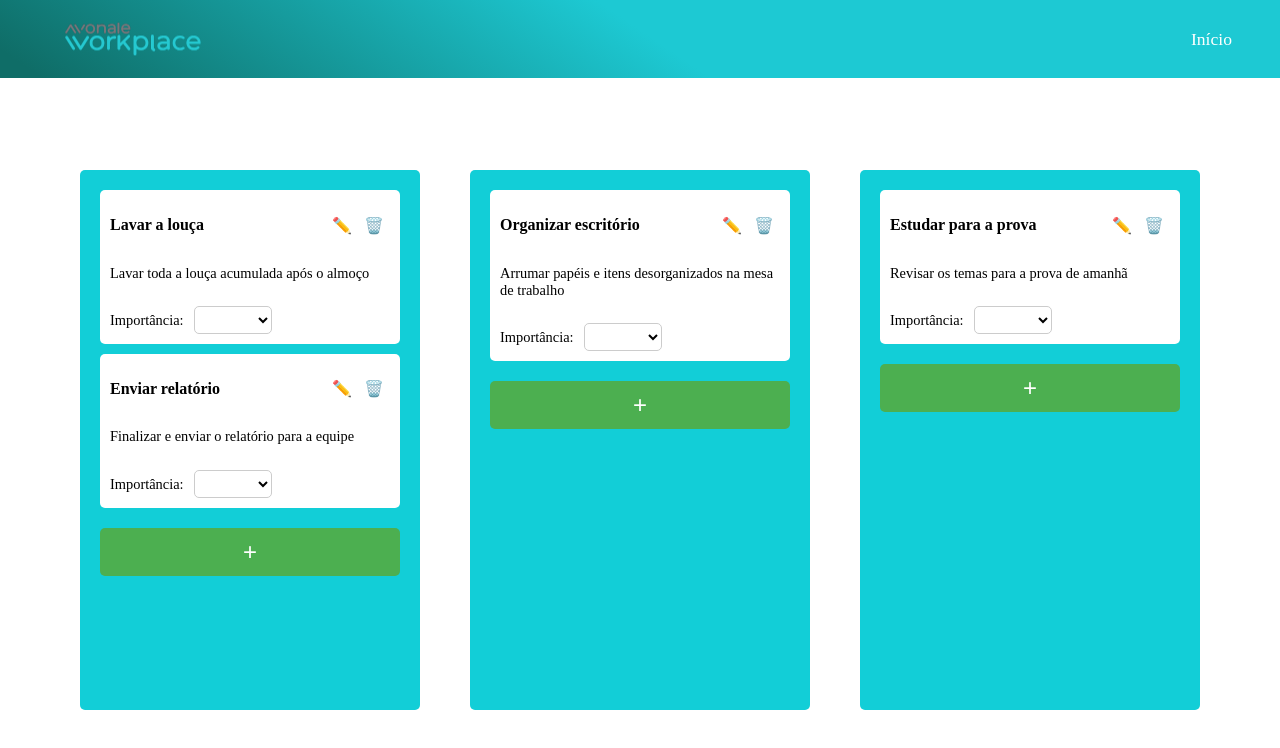
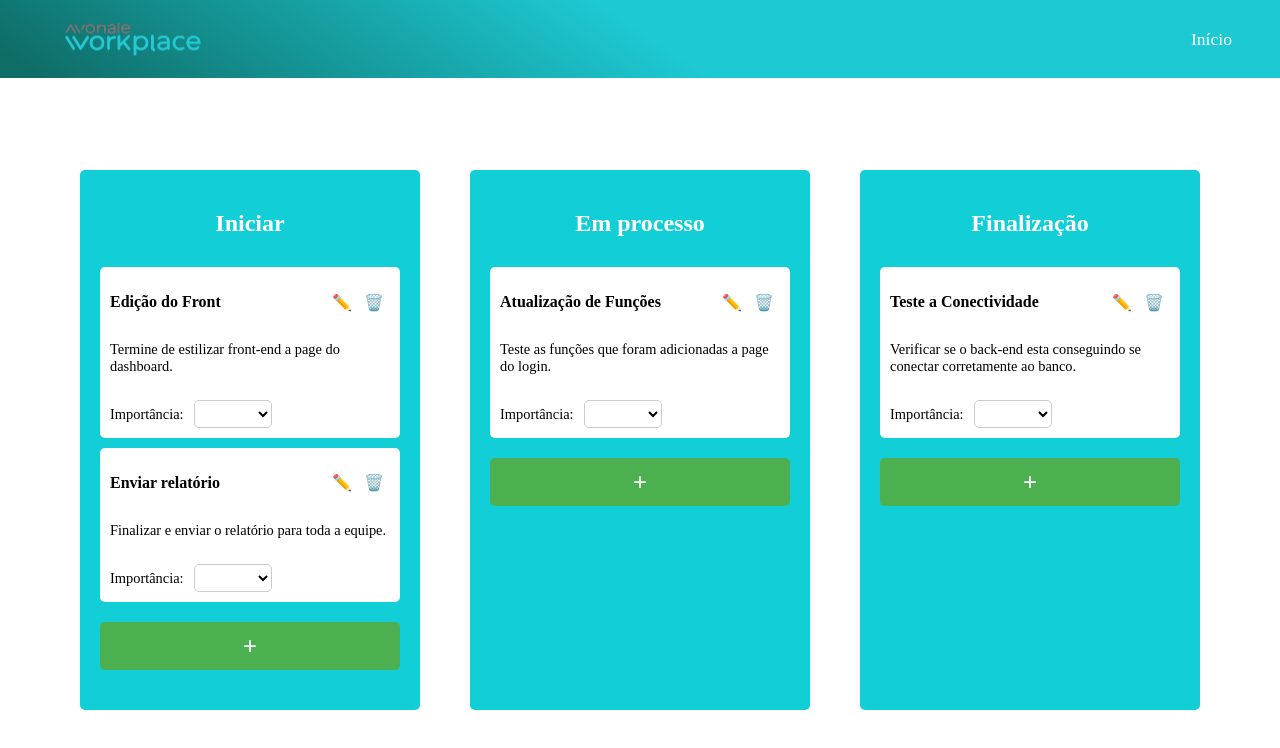
Before and after one commit to Viniosk/Avonalejs, a Vue app: page /dashboard in a window 1280 px wide. Shown: the top 748 px of the page. Built offline with nearby package versions, Linux system fonts and the light colour scheme.

Commit message:
Atualização Frontend

```diff
--- a/src/components/Dashboard.vue
+++ b/src/components/Dashboard.vue
@@ -12,8 +12,10 @@
 
   <br><br><br><br>
 
+  <body>
     <div class="container-tarefas">
       <div class="container">
+        <!-- Adicionando títulos para as colunas -->
         <div
           class="column"
           v-for="(coluna, index) in colunas"
@@ -21,6 +23,12 @@
           @dragover.prevent="onDragOver($event, index)"
           @drop="onDrop($event, index)"
         >
+          <!-- Títulos baseados na posição das colunas -->
+          <h2 class="column-title" v-if="index === 0">Iniciar</h2>
+          <h2 class="column-title" v-else-if="index === 1">Em processo</h2>
+          <h2 class="column-title" v-else>Finalização</h2>
+
+          <!-- Lista de tarefas dentro da coluna -->
           <div
             class="item"
             v-for="(tarefa, tarefaIndex) in coluna"
@@ -53,8 +61,10 @@
             </div>
           </div>
 
+          <!-- Botão para adicionar tarefa -->
           <button class="add-task-btn" @click="toggleForm(index)">+</button>
 
+          <!-- Formulário para adicionar nova tarefa -->
           <div v-if="formVisible === index" class="add-task-form">
             <input
               v-model="novaTarefa.titulo"
@@ -81,9 +91,15 @@
         </div>
       </div>
     </div>
+  </body>
 </template>
 
+
 <script>
+// const { getTarefas } = require("../http-common");
+
+// console.log(await getTarefas());
+
 export default {
   // eslint-disable-next-line vue/multi-word-component-names
   name: "Dashboard",
@@ -91,14 +107,14 @@ export default {
     return {
       colunas: [
         [
-          { id: 1, titulo: "Lavar a louça", descricao: "Lavar toda a louça acumulada após o almoço", urgente: false, },
-          { id: 2, titulo: "Enviar relatório", descricao: "Finalizar e enviar o relatório para a equipe", urgente: true, },
+          { id: 1, titulo: "Edição do Front", descricao: "Termine de estilizar front-end a page do dashboard.", urgente: false, },
+          { id: 2, titulo: "Enviar relatório", descricao: "Finalizar e enviar o relatório para toda a equipe.", urgente: true, },
         ],
         [
-          { id: 3, titulo: "Organizar escritório", descricao: "Arrumar papéis e itens desorganizados na mesa de trabalho", urgente: false, },
+          { id: 3, titulo: "Atualização de Funções", descricao: "Teste as funções que foram adicionadas a page do login.", urgente: false, },
         ],
         [
-          { id: 4, titulo: "Estudar para a prova", descricao: "Revisar os temas para a prova de amanhã", urgente: true, },
+          { id: 4, titulo: "Teste a Conectividade", descricao: "Verificar se o back-end esta conseguindo se conectar corretamente ao banco.", urgente: true, },
         ],
       ],
       formVisible: null,
@@ -135,6 +151,7 @@ export default {
       this.tarefaAtual = tarefa;
       this.colunaOrigem = colunaIndex;
     },
+    // eslint-disable-next-line no-unused-vars
     onDragOver(event, colunaIndex) {
       event.preventDefault();
     },
@@ -177,6 +194,16 @@ export default {
 </script>
 
 <style scoped>
+
+.column-title {
+  text-align: center;
+  font-size: 1.5rem;
+  margin-bottom: 20px;
+  color: #fff;
+  font-weight: bold;
+}
+
+
 /* Estilo do cabeçalho */
 .header {
   height: 75px;
@@ -208,7 +235,7 @@ export default {
 }
 
 .nav ul li a {
-  color: #fff;
+  color: #ffffff;
   text-decoration: none;
   font-size: 1.1rem;
   transition: color 0.3s ease;
```
Lines whose indentation alone changed are shown as unchanged.
